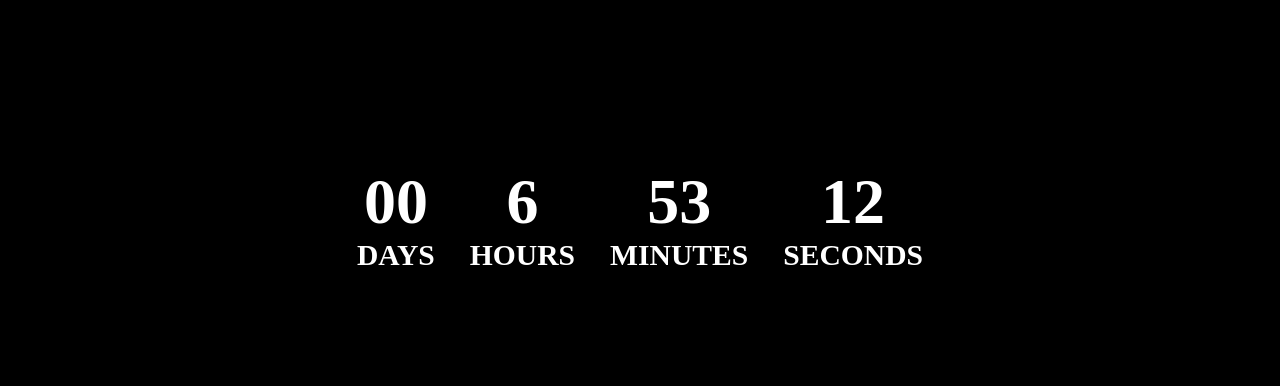
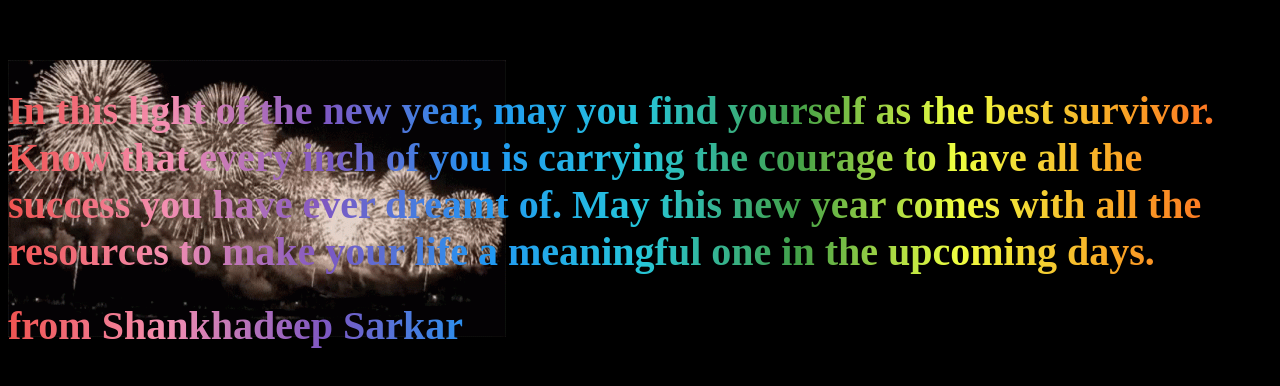
Before and after one commit to Surviv0r29/newyear, a React (Create React App) app: page / in a window 1280 px wide. Shown: the part 190-576 px from the top of the page. Built offline with nearby package versions, Linux system fonts and the light colour scheme.

Commit message:
The new chnges

```diff
--- a/src/App.css
+++ b/src/App.css
@@ -33,7 +33,8 @@ body{
   margin: 0 auto;
   display: flex;
   gap:35px;
-  /* background-image: url("./images/fireworks-celebrate.gif"); */
+  background-repeat: no-repeat;
+  background-image: url("./images/fireworks-celebrate.gif");
 }
 .flex{
   display: flex;
@@ -44,9 +45,23 @@ body{
 .font-big{
   font-size: 4rem;
   font-weight:700;
+  background: linear-gradient(to right, #ef5350, #f48fb1, #7e57c2, #2196f3, #26c6da, #43a047, #eeff41, #f9a825, #ff5722);
+  -webkit-background-clip: text;
+  -webkit-text-fill-color: transparent;
 }
 
 .font-small{
   font-size:1.85rem;
   font-weight: 600;
+  background: linear-gradient(to right, #ef5350, #f48fb1, #7e57c2, #2196f3, #26c6da, #43a047, #eeff41, #f9a825, #ff5722);
+  -webkit-background-clip: text;
+  -webkit-text-fill-color: transparent;
 }
+
+.font-medium{
+  font-size: 2.5rem;
+  font-weight:700;
+  background: linear-gradient(to right, #ef5350, #f48fb1, #7e57c2, #2196f3, #26c6da, #43a047, #eeff41, #f9a825, #ff5722);
+  -webkit-background-clip: text;
+  -webkit-text-fill-color: transparent;
+}
--- a/src/App.js
+++ b/src/App.js
@@ -21,7 +21,7 @@ const getTimedata = ()=>{
 function App() {
   const [countdown,setCountdown] = useState()
   const [isloading,setLoading] =useState(true)
-  const [isNewyear,setNewyear] = useState(false)
+  const [isNewyear,setNewyear] = useState(true)
   useEffect(()=>{
     const interval = setInterval(()=>{
       const timedelta = getTimedata()
@@ -40,15 +40,16 @@ function App() {
   if(isNewyear){
     return <div className='container-new'>
       <div style={{ justifyContent:"center"}}>
-      <h1>{"Happy new year \nto you and your family"}</h1>
-         <img src={require('./images/fireworks-celebrate.gif')} alt="my-gif" height={"100%"} width={"100%"}/>
-         <h1 >{"from \nShankhadeep Sarkar"}</h1>
+      <h1 className='font-medium'>{"In this light of the new year, may you find yourself as the best survivor. Know that every inch of you is carrying the courage to have all the success you have ever dreamt of. May this new year comes with all the resources to make your life a meaningful one in the upcoming days."}</h1>
+         {/* <img src={require('./images/fireworks-celebrate.gif')} alt="my-gif" height={"60%"} width={"80%"}/> */}
+         <h1 className='font-medium' >{"from \nShankhadeep Sarkar"}</h1>
       </div>
 
     </div>
   }
   return (
     <div className="container">
+
       <div className="flex">
           <span className="font-big">{countdown.days}</span>
           <span className="font-small">DAYS</span>
```
